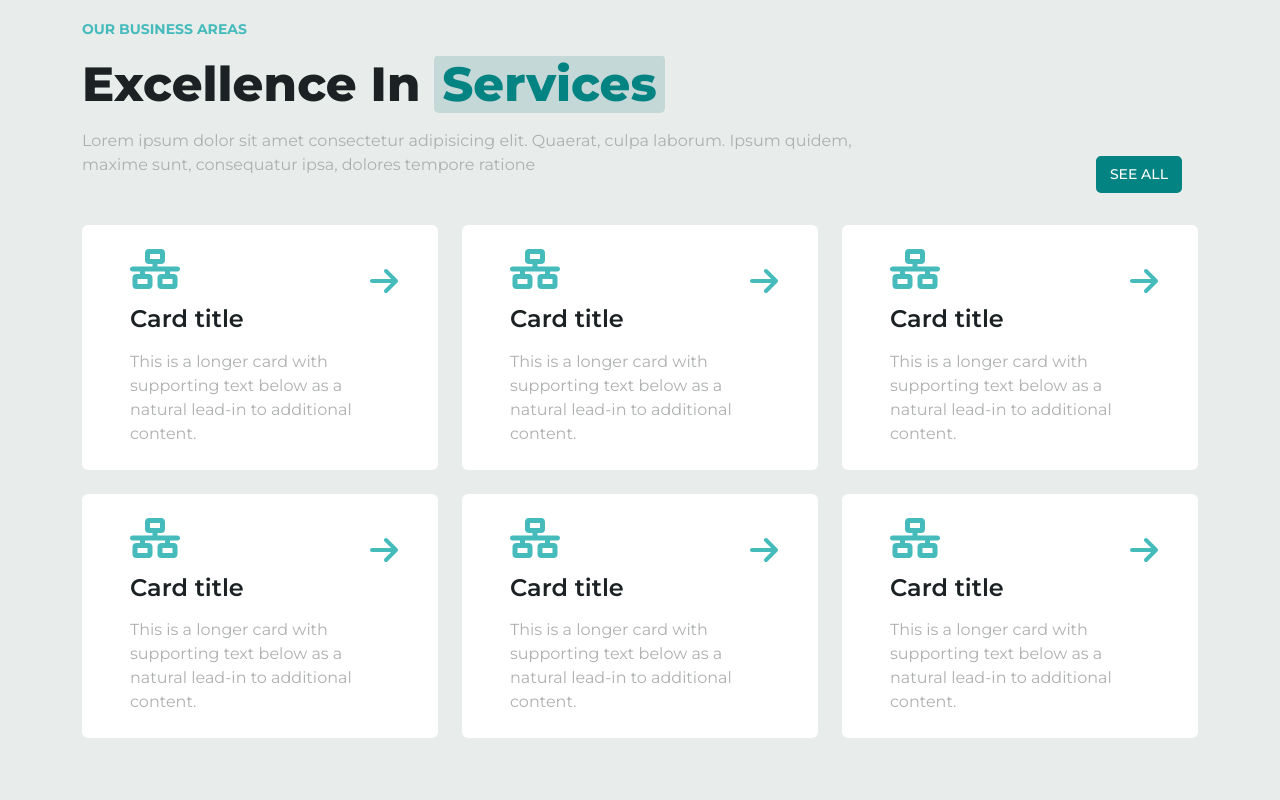
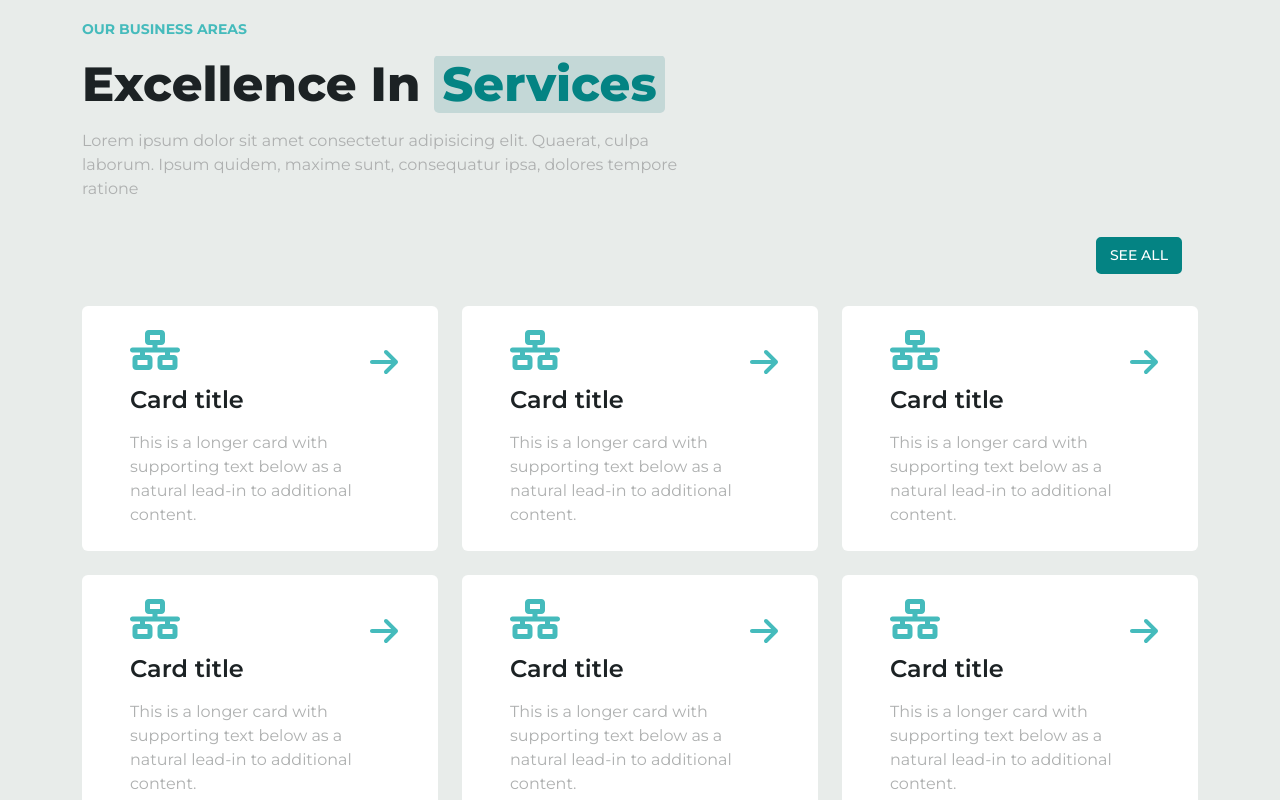
Before and after one commit to tsukigahara/proj-html-vuejs, a Vue app: page / in a window 1280 px wide. Shown: the part 1520-2320 px from the top of the page. Built offline with nearby package versions, Linux system fonts and the light colour scheme.

Commit message:
changed json

```diff
--- a/src/assets/links.json
+++ b/src/assets/links.json
@@ -77,7 +77,7 @@
     {
         "name": "Blog",
         "drop": false,
-        "url": ""
+        "url": "#blog"
     },
     {
         "name": "Support",
--- a/src/styles/general.scss
+++ b/src/styles/general.scss
@@ -44,6 +44,7 @@ h2 {
 
 p {
     color: $edward;
+    max-width: 600px;
 }
 
 // text with background color
```
